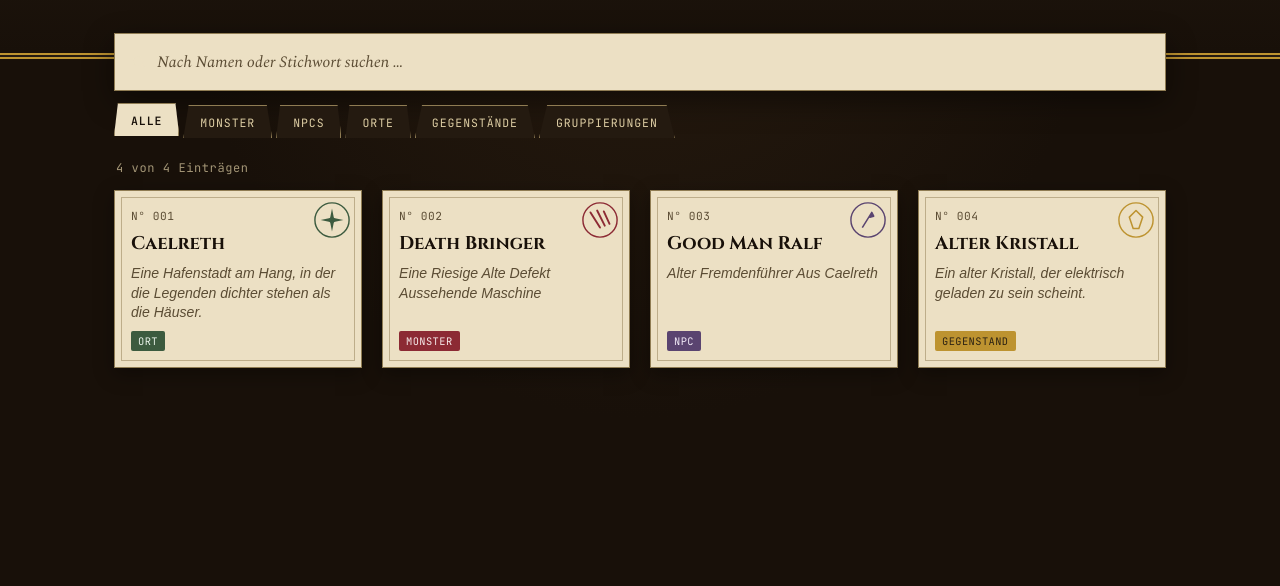
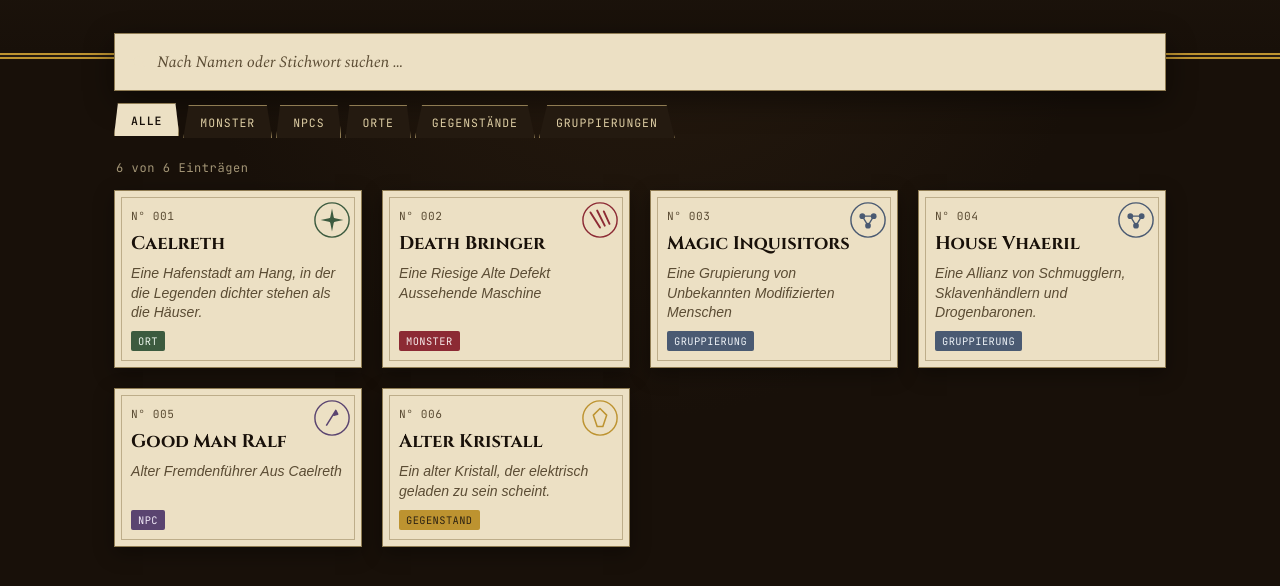
Before and after one commit to N0rthDragon/DND-Kompendium, a plain HTML site: page index.html in a window 1280 px wide. Shown: the part 204-790 px from the top of the page. Drawn offline with nearby package versions, Linux system fonts and the light colour scheme.

Commit message:
Update index.html

```diff
--- a/index.html
+++ b/index.html
@@ -349,6 +349,24 @@ const ENTRIES = [
     desc:["Bekannt Aus Denn Waste Lands.",
           "Kein Heiles Exemplar Bekannt"]
   },
+ {
+    category:"gruppierung",
+    name:"Magic Inquisitors",
+    tagline:"Eine Grupierung von Unbekannten Modifizierten Menschen",
+    anfuehrer:"Unbekannt", einfluss:"Hoch Im Councel", ziel:"Unbekant",
+    desc:["Operiert Im Verborgenden, wenig über sie bekannt, Kein fall Bekannt indem Jemand ihre identität heraus fand"]
+  },
+{
+    category:"gruppierung",
+    name:"House Vhaeril",
+    tagline:"Eine Allianz von Schmugglern, Sklavenhändlern und Drogenbaronen.",
+    anfuehrer:"Sir Vhaeril", einfluss:"Hoch entlang der Wüste bis in die Einflusszone des Councils", ziel:"Kontrolle über die Unterwelt und die Handelsstadt Meridian",
+    desc:[
+      "Operiert aus dem Großraum von Meridian heraus und hat sich über Jahre ein Netz aus Bestechung, stillem Terror und lukrativen Geschäften über die gesamte Handelsstadt gesponnen.",
+      "Nach außen tritt House Vhaeril als altehrwürdiges Handelshaus auf — offiziell im Gewürz- und Textilhandel tätig. Die wahren Einnahmequellen liegen jedoch in Rauschmitteln, erzwungener Arbeit und den zahlreichen Freudenhäusern, die das Haus in Meridian kontrolliert.",
+      "Sir Vhaerils Einfluss reicht bis in die Ränge des Councils selbst — manche munkeln, mehr als ein Ratsmitglied stehe tief in seiner Schuld."
+    ]
+  },
   {
     category:"npc",
     name:"Good Man Ralf",
```
